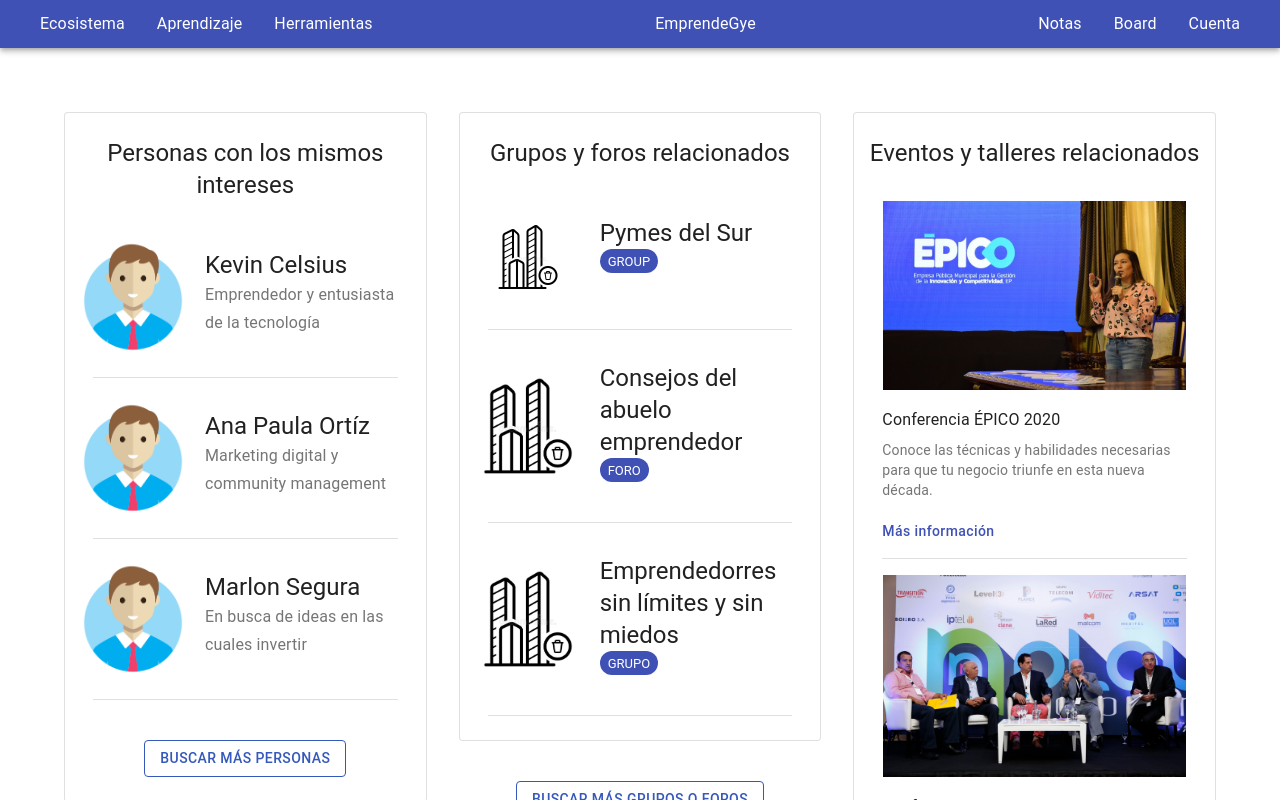
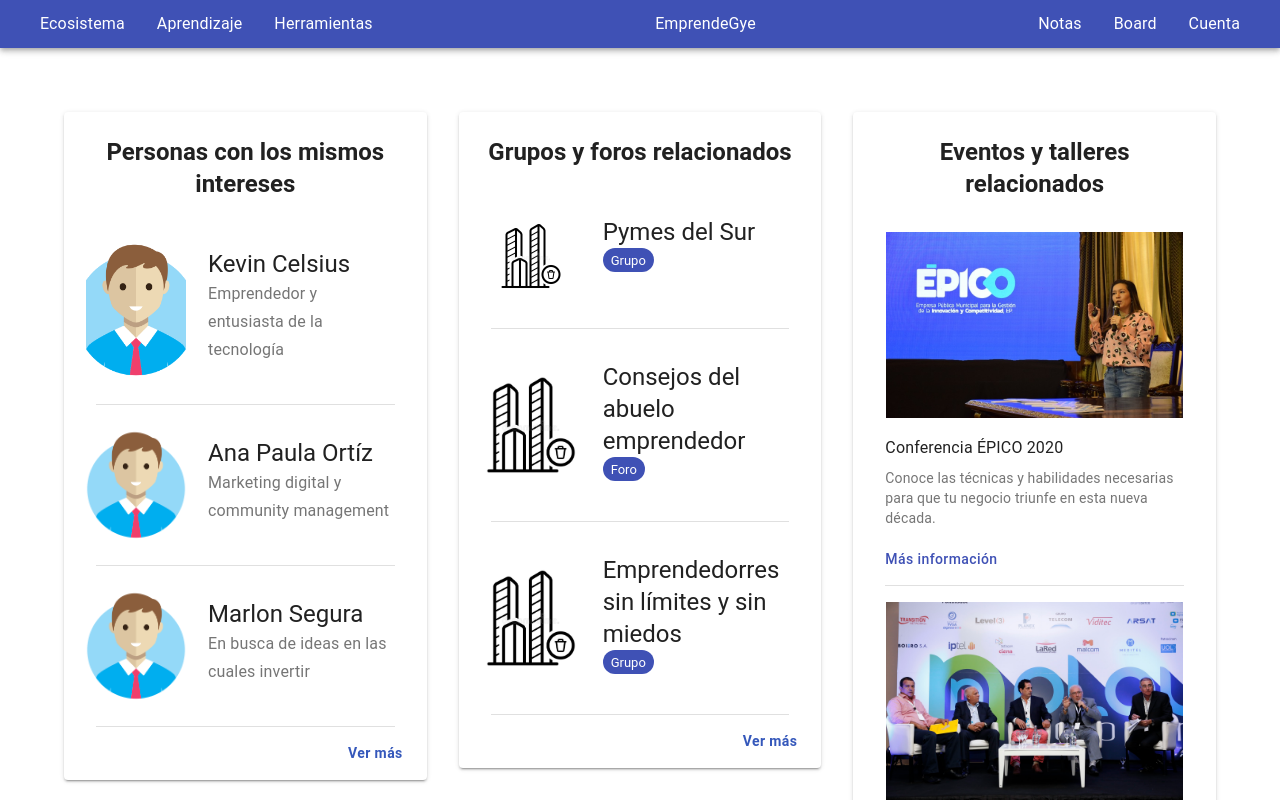
Before and after one commit to enmanuelmag/emprendeGye, a React (Create React App) app: page /emprendedor/ecosistema in a window 1280 px wide. Shown: the top 800 px of the page. Built offline with nearby package versions, Linux system fonts and the light colour scheme.

Commit message:
Change buttons design and aligment

```diff
--- a/src/app/pages/emprendedor/ecosistema/datosEcosistema.js
+++ b/src/app/pages/emprendedor/ecosistema/datosEcosistema.js
@@ -29,19 +29,19 @@ export default {
 				title: 'Pymes del Sur',
 				srcImg: '/emprendedor/assets/enterpise.jpg',
 				alt: 'Logo de Pymes del sur',
-				type: 'GROUP',
+				type: 'Grupo',
 			},
 			{
 				title: 'Consejos del abuelo emprendedor',
 				srcImg: '/emprendedor/assets/enterpise.jpg',
 				alt: 'Imagen de una persona',
-				type: 'FORO',
+				type: 'Foro',
 			},
 			{
 				title: 'Emprendedorres sin límites y sin miedos',
 				srcImg: '/emprendedor/assets/enterpise.jpg',
 				alt: 'Logo de Emprendedor sin límites y sin miedos',
-				type: 'GRUPO',
+				type: 'Grupo',
 			},
 		],
 	},
--- a/src/app/pages/emprendedor/ecosistema/page.tsx
+++ b/src/app/pages/emprendedor/ecosistema/page.tsx
@@ -13,9 +13,9 @@ export default function page({ data }: { data: any }) {
 	const classes = style();
 
 	const initData = {
-		btnPeople: 'Buscar más personas',
-		btnGroup: 'Buscar más grupos o foros',
-		btnEvents: 'Buscar más eventos',
+		btnPeople: 'Ver más',
+		btnGroup: 'Ver más',
+		btnEvents: 'Ver más',
 	};
 
 	const people: EnvPeople = data['people'];
@@ -26,7 +26,7 @@ export default function page({ data }: { data: any }) {
 		<Container className={classes.container} maxWidth={'xl'}>
 			<Grid container spacing={4}>
 				<Grid item xs={12} md={6} lg={4}>
-					<Card className={classes.containerList} variant='outlined'>
+					<Card className={classes.containerList} variant='elevation' elevation={2}>
 						<Typography className={classes.title} variant='h5'>
 							{people.title}
 						</Typography>
@@ -35,7 +35,6 @@ export default function page({ data }: { data: any }) {
 						})}
 						<Button
 							className={classes.buttonText}
-							variant='outlined'
 							color='primary'
 						>
 							{initData.btnPeople}
@@ -44,38 +43,36 @@ export default function page({ data }: { data: any }) {
 				</Grid>
 
 				<Grid item xs={12} md={6} lg={4}>
-					<Card className={classes.containerList} variant='outlined'>
+					<Card className={classes.containerList} variant='elevation' elevation={2}>
 						<Typography className={classes.title} variant='h5'>
 							{gruopFroums.title}
 						</Typography>
 						{gruopFroums.items.map((item, index) => {
 							return <CardGroups index={index} item={item} />;
 						})}
-					</Card>
                         <Button
                             className={classes.buttonText}
-						variant='outlined'
                             color='primary'
                         >
                             {initData.btnGroup}
                         </Button>
+					</Card>
 				</Grid>
 				<Grid item xs={12} md={6} lg={4}>
-					<Card className={classes.containerList} variant='outlined'>
+					<Card className={classes.containerList} variant='elevation' elevation={2}>
 						<Typography className={classes.title} variant='h5'>
 							{events.title}
 						</Typography>
 						{events.items.map((item, index) => {
 							return <CardEvent index={index} item={item} />;
 						})}
-					</Card>
                         <Button
                             className={classes.buttonText}
-						variant='outlined'
                             color='primary'
                         >
                             {initData.btnGroup}
                         </Button>
+					</Card>
 				</Grid>
 			</Grid>
 		</Container>
--- a/src/app/pages/emprendedor/ecosistema/style.js
+++ b/src/app/pages/emprendedor/ecosistema/style.js
@@ -1,9 +1,4 @@
 import { makeStyles } from '@material-ui/core/styles';
-
-const center = {
-	display: 'block',
-	margin: 'auto',
-};
 
 export default makeStyles((theme) => ({
 	cardContainer: {
@@ -19,13 +14,14 @@ export default makeStyles((theme) => ({
 	},
 	containerList: {
 		paddingTop: theme.spacing(3),
-		paddingBottom: theme.spacing(3),
-		paddingLeft: theme.spacing(1.5),
-		paddingRight: theme.spacing(1.5),
+		paddingBottom: theme.spacing(1),
+		paddingLeft: theme.spacing(2),
+		paddingRight: theme.spacing(2),
 	},
 	title: {
 		textAlign: 'center',
-		paddingBottom: theme.spacing(2),
+        paddingBottom: theme.spacing(2),
+        fontWeight: 'bold',
 	},
 	details: {
 		display: 'flex',
@@ -46,9 +42,11 @@ export default makeStyles((theme) => ({
 	},
 
 	buttonText: {
-		marginTop: theme.spacing(5),
+		marginTop: theme.spacing(1),
 		borderColor: '#3558BB',
-		color: '#3558BB',
-		...center,
+        color: '#3558BB',
+        textTransform: 'none',
+        float: 'right',
+        fontWeight: 'bold',
 	},
 }));
```
Lines whose indentation alone changed are shown as unchanged.
